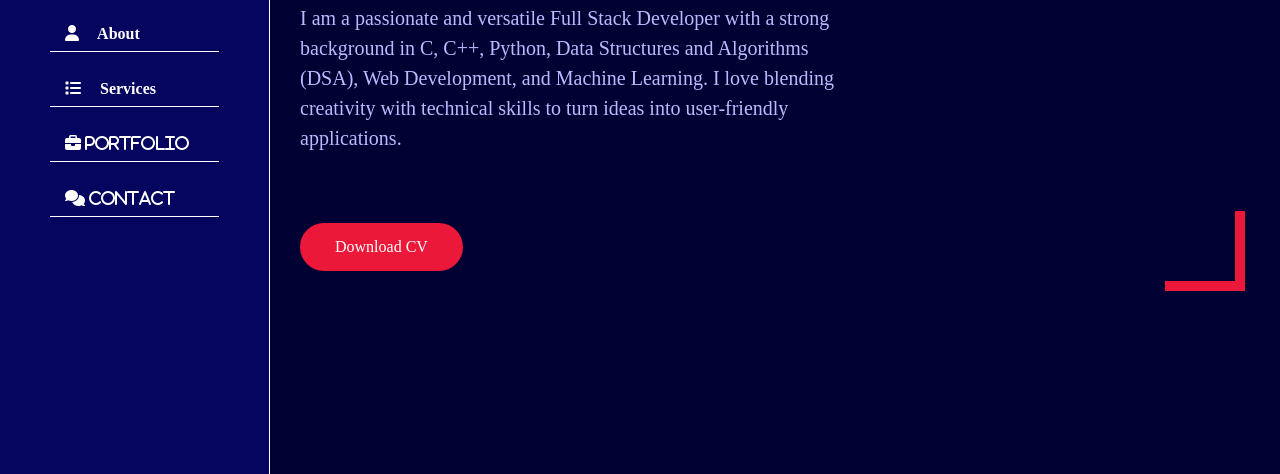
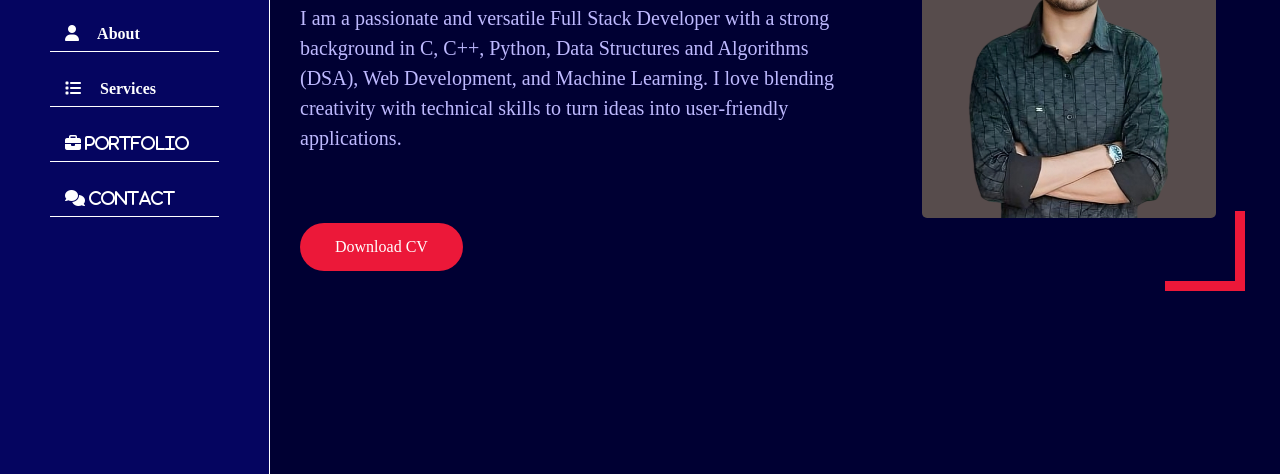
Before and after one commit to subhamDecoder/portfolio, a plain HTML site: page index.html in a window 1280 px wide. Shown: the part 326-800 px from the top of the page. Drawn offline with nearby package versions, Linux system fonts and the light colour scheme; the site is published under a folder, as on GitHub Pages, so addresses that start at the root find nothing; a web font is replaced by a local one.

Commit message:
Update index.html

```diff
--- a/index.html
+++ b/index.html
@@ -53,7 +53,7 @@
                             <a href="images/subham.docx" class="btn">Download CV</a>
                         </div>
                         <div class="home-img padd-15">
-                            <img src="/images/user1.png" alt="">
+                            <img src="images/user1.png" alt="">
                         </div>
                     </div>
                 </div>
```
